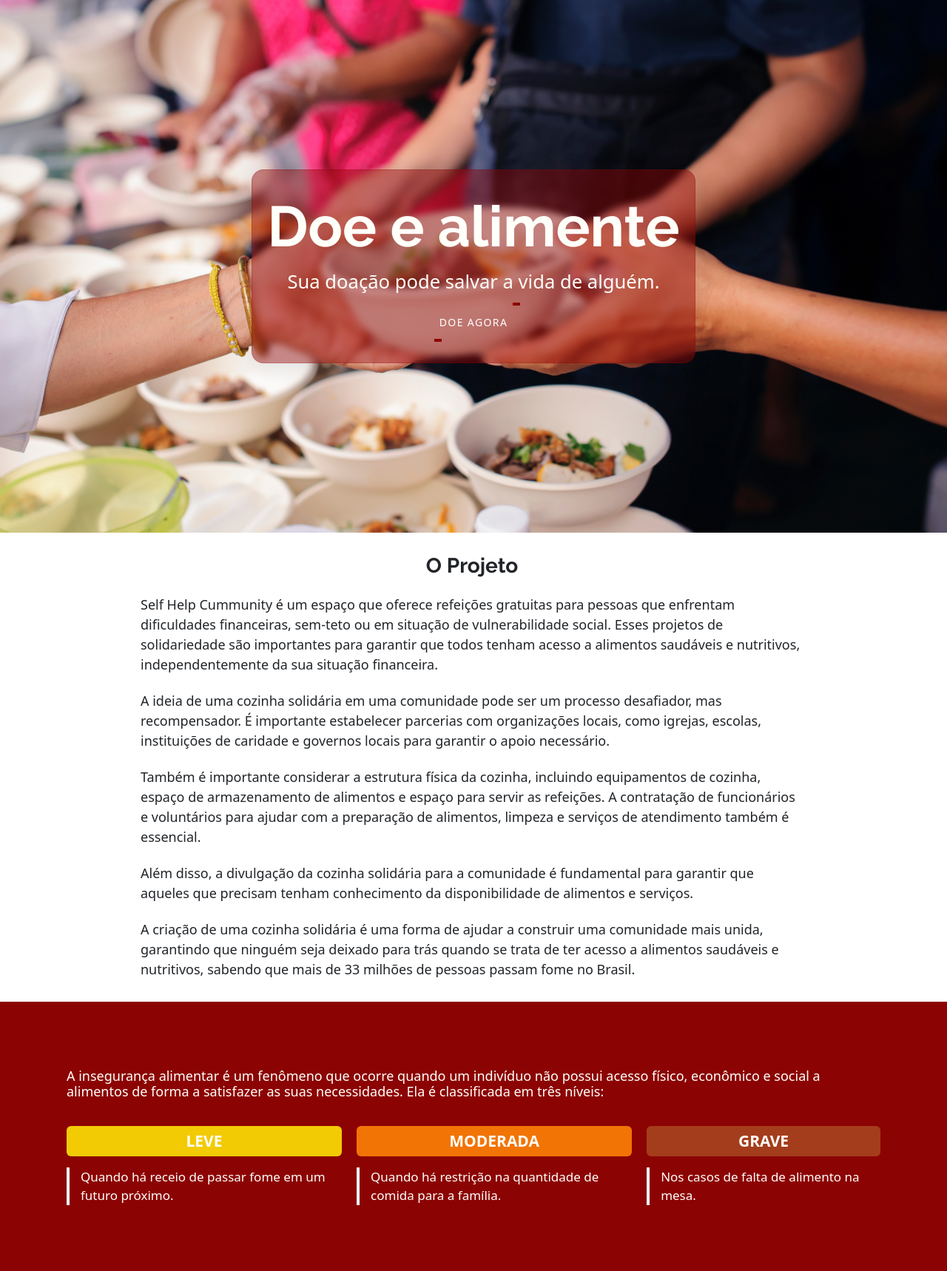
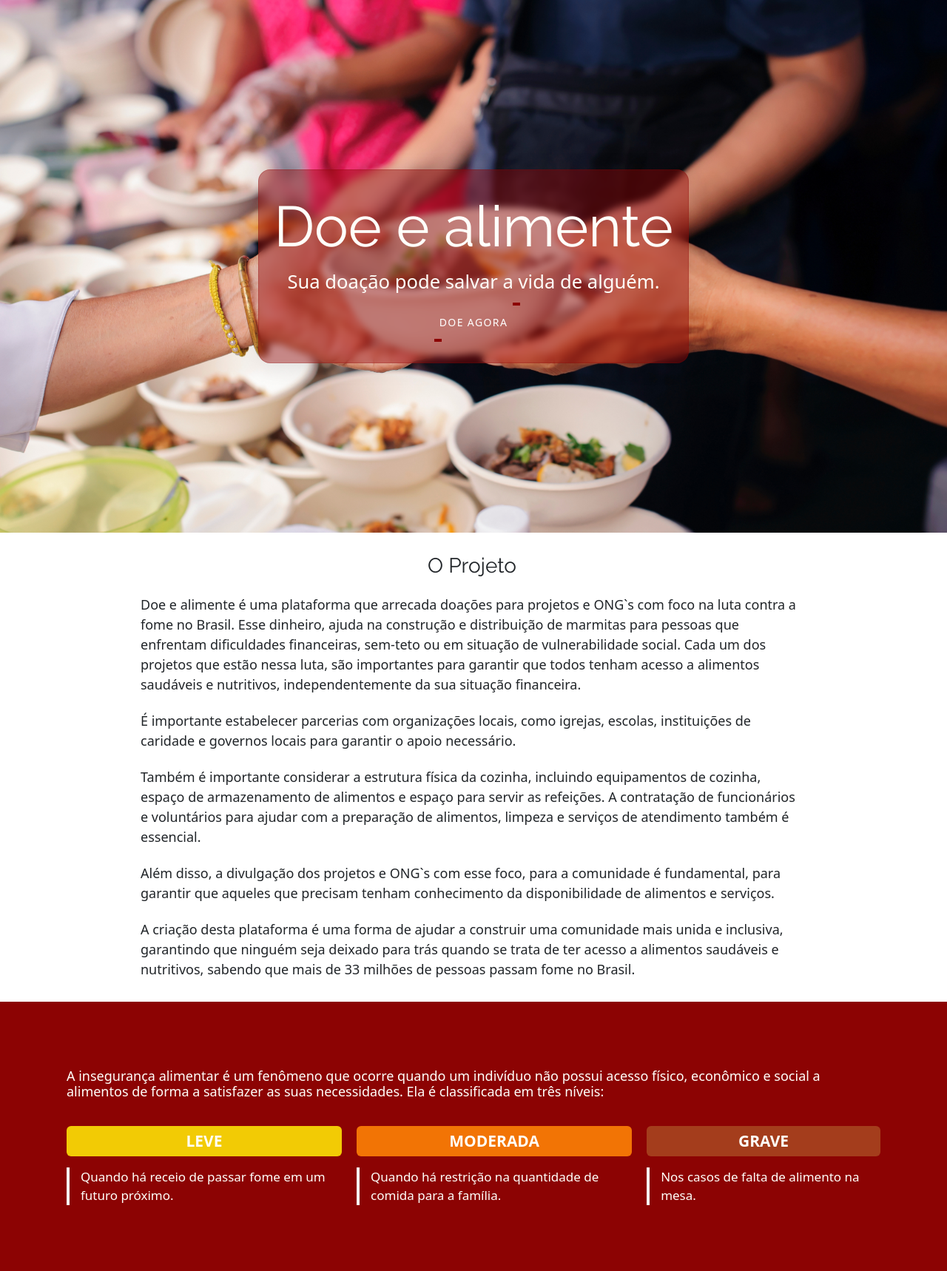
Before and after one commit to Lilian-Carvalho25/Doe-e-alimente, a PHP site: page / in a window 1280 px wide. Shown: the part 96-1814 px from the top of the page at 74% size. Run offline with PHP 8.4, Linux system fonts and the light colour scheme.

Commit message:
modificando os textos da plataforma

```diff
--- a/css/style.css
+++ b/css/style.css
@@ -1,4 +1,4 @@
-@import url('https://fonts.googleapis.com/css2? family= Raleway:wght@700 & family=Fira+Sans:wght@400;500;700&display=swap');
+@import url("https://fonts.googleapis.com/css2?family=Lato:wght@400;700;900&family=Raleway:wght@400;700;800&display=swap");
 
 * {
     box-sizing: border-box;
@@ -10,7 +10,7 @@ html {
 }
 
 body {
-    font-family: "Fira Sans",'Courier New', Courier, monospace,;
+    font-family: "Lato",'Courier New', Courier, monospace,;
     height: 100vh;
 }
 
@@ -54,12 +54,6 @@ nav h2 a {
     padding: 1rem;
     display: inline-block;
 }
-
-
-/* .menu a:hover, .menu a:focus {
-    background-color: #e64e4e8f;
-    border-radius: 6px;
-} */
 
 .menu {
     list-style: none;
@@ -116,7 +110,7 @@ nav h2 a {
     border-radius: 16px;
     box-shadow: 0 4px 30px rgba(0, 0, 0, 0.1);
     backdrop-filter: blur(5px);
-    -webkit-backdrop-filter: blur(2.8px);
+    -webkit-backdrop-filter: blur(3px);
     border: 1px solid rgba(140, 3, 3, 0.22);
     padding: 30px 20px;
 }
@@ -259,6 +253,7 @@ hr {
 
 #main-oq-fazemos {
     background-color: #A69851;
+    margin-bottom: 40px;
 }
 
 #main-oq-fazemos img {
--- a/index.php
+++ b/index.php
@@ -47,19 +47,18 @@
 
             <div id="alinhamento-paragrafo-home" class="espaco-texto">
                 <h2>O Projeto</h2>
-                <p>Self Help Cummunity é um espaço que oferece refeições gratuitas para pessoas que enfrentam dificuldades
-                    financeiras, sem-teto ou em situação de vulnerabilidade social. Esses projetos de solidariedade são
+                <p>Doe e alimente é uma plataforma que arrecada doações para projetos e ONG`s com foco na luta contra a fome no Brasil. Esse dinheiro, ajuda na construção e distribuição de marmitas para pessoas que enfrentam dificuldades
+                    financeiras, sem-teto ou em situação de vulnerabilidade social. Cada um dos projetos que estão nessa luta, são
                     importantes para garantir que todos tenham acesso a alimentos saudáveis e nutritivos, independentemente da
                     sua situação financeira.</p>
-                <p>A ideia de uma cozinha solidária em uma comunidade pode ser um processo desafiador, mas recompensador. É
-                    importante estabelecer parcerias com organizações locais, como igrejas, escolas, instituições de caridade e
+                <p> É importante estabelecer parcerias com organizações locais, como igrejas, escolas, instituições de caridade e
                     governos locais para garantir o apoio necessário.</p>
                 <p>Também é importante considerar a estrutura física da cozinha, incluindo equipamentos de cozinha, espaço de
                     armazenamento de alimentos e espaço para servir as refeições. A contratação de funcionários e voluntários
                     para ajudar com a preparação de alimentos, limpeza e serviços de atendimento também é essencial.</p>
-                <p>Além disso, a divulgação da cozinha solidária para a comunidade é fundamental para garantir que aqueles que
+                <p>Além disso, a divulgação dos projetos e ONG`s com esse foco, para a comunidade é fundamental, para garantir que aqueles que
                     precisam tenham conhecimento da disponibilidade de alimentos e serviços.</p>
-                <p>A criação de uma cozinha solidária é uma forma de ajudar a construir uma comunidade mais unida, garantindo que
+                <p>A criação desta plataforma é uma forma de ajudar a construir uma comunidade mais unida e inclusiva, garantindo que
                 ninguém seja deixado para trás quando se trata de ter acesso a alimentos saudáveis e nutritivos, sabendo que
                 mais de 33 milhões de pessoas passam fome no Brasil.</p>
             </div>
```
Also changed, not shown: oq-fazemos.php (+8 -11 lines).
